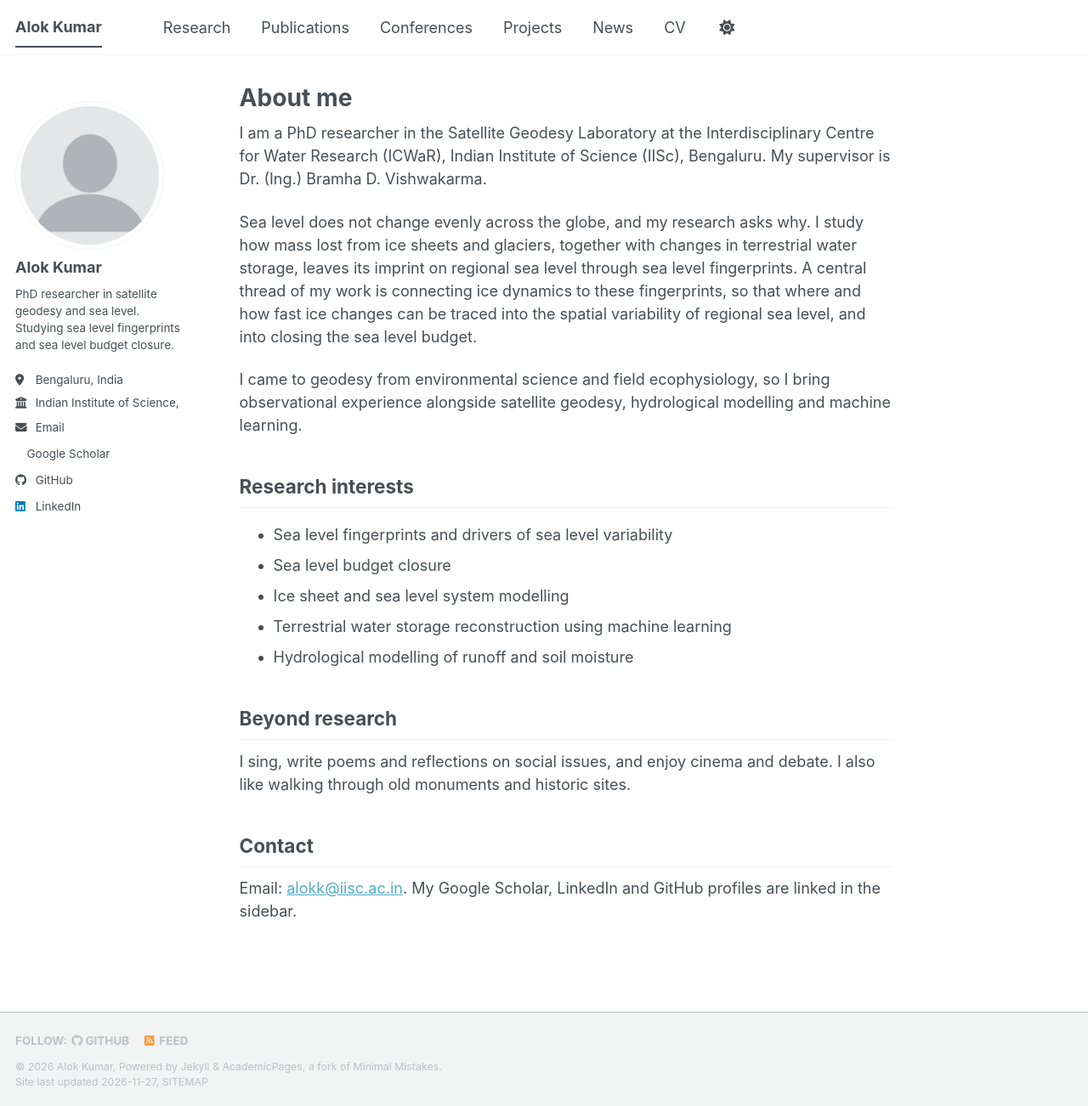
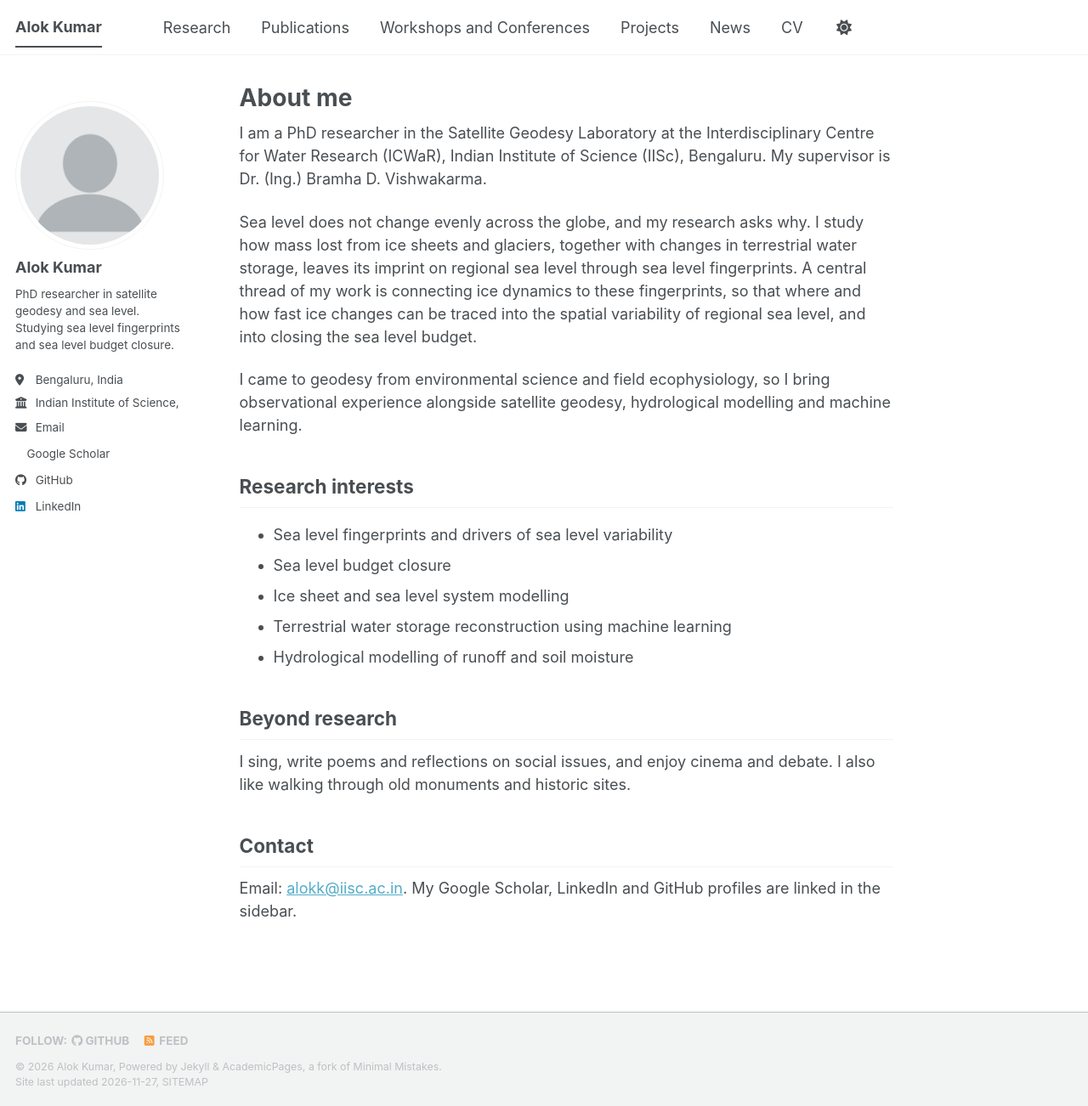
Before and after one commit to akk8902/akk8902.github.io, a Jekyll site: the page built from _pages/about.md, in a window 1280 px wide and 1302 px high. Shown: the whole window at 85% size. Built offline with Jekyll 4.4.1, drawn with Linux system fonts in a browser that asks for light colours; a script bundle is joined from its source files by our own code; a style sheet for code colours, icons or effects is not loaded.

Commit message:
Update navigation.yml

```diff
--- a/_data/navigation.yml
+++ b/_data/navigation.yml
@@ -11,7 +11,7 @@ main:
   - title: "Publications"
     url: /publications/
 
-  - title: "Conferences"
+  - title: "Workshops and Conferences"
     url: /talks/
 
   - title: "Projects"
```
